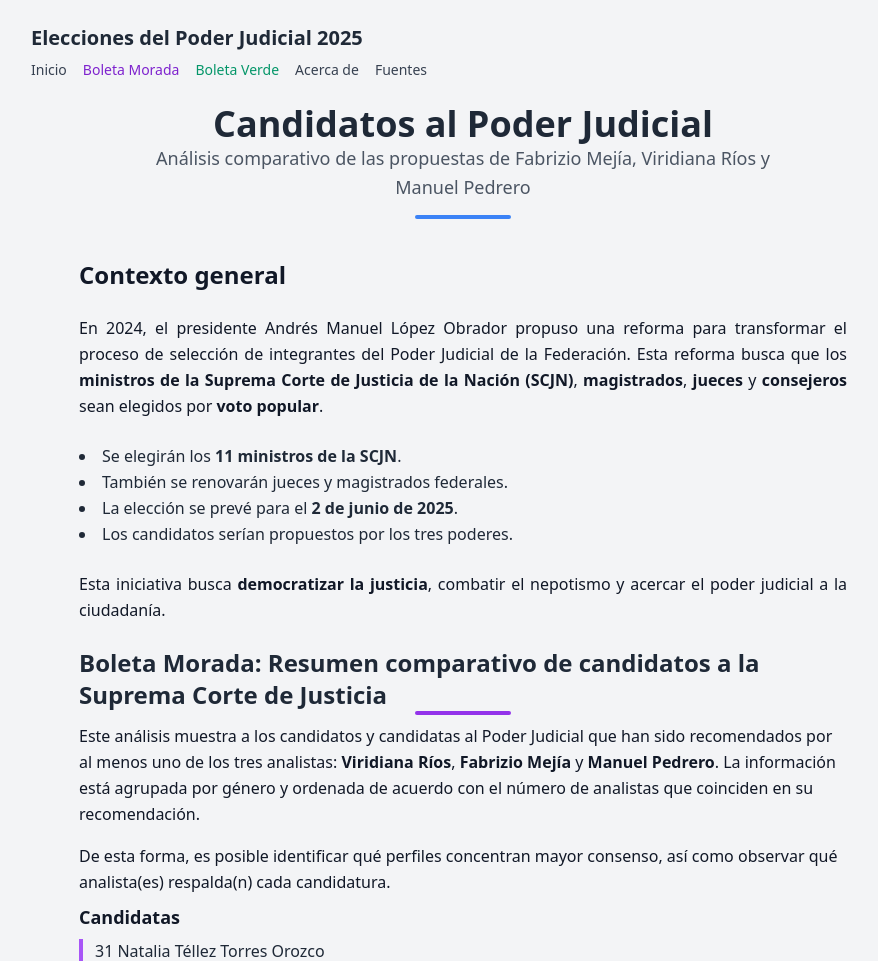
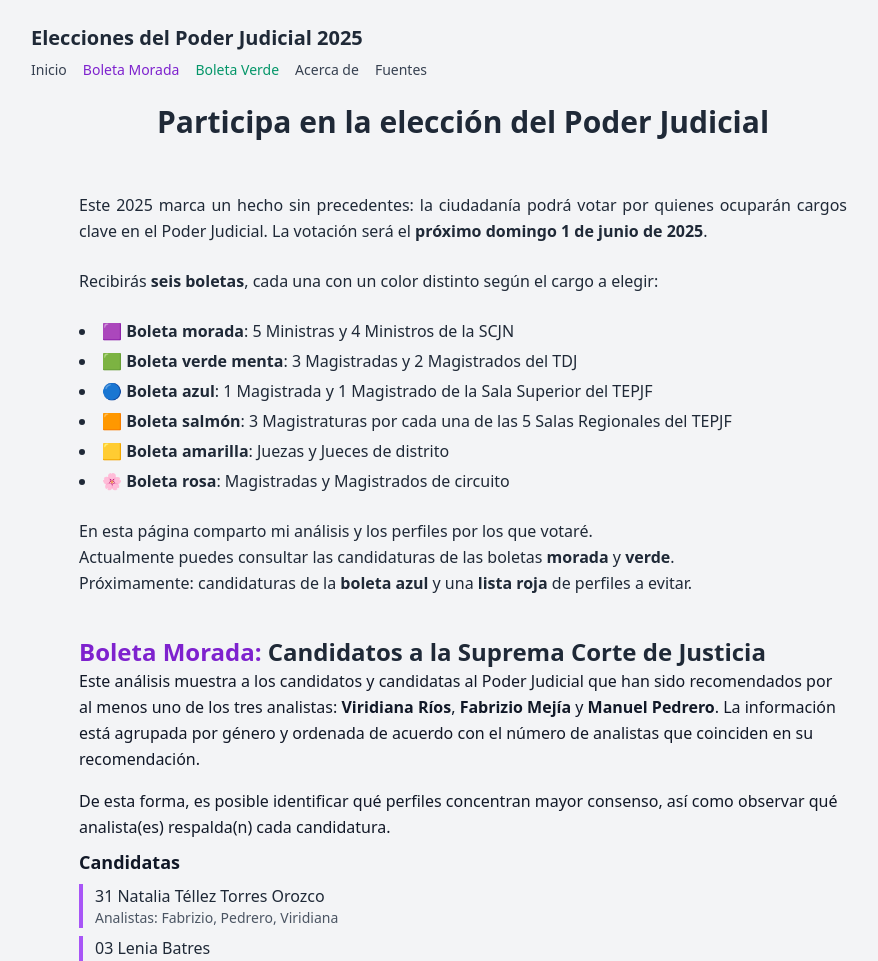
Before and after one commit to cuauhtemocbe/judicial-candidates-mx, a Flask app: page / in a window 1280 px wide. Shown: the top 961 px of the page, without its empty margins (177-1055 px from the left). Run offline with Flask 3, Linux system fonts and the light colour scheme; some libraries are stand-ins or nearby versions.

Commit message:
Change introduction and context to be friendly

```diff
--- a/app/templates/index.html
+++ b/app/templates/index.html
@@ -4,35 +4,37 @@
 
 {% block content %}
 
-<header class="text-center mb-10">
-  <h1 class="text-4xl font-bold text-gray-800">Candidatos al Poder Judicial</h1>
-  <p class="text-gray-600 text-lg max-w-2xl mx-auto leading-relaxed">
-    Análisis comparativo de las propuestas de Fabrizio Mejía, Viridiana Ríos y Manuel Pedrero
+<section class="max-w-3xl mx-auto mb-10 space-y-6 text-gray-800 text-justify">
+  <h2 class="text-3xl font-bold text-center">Participa en la elección del Poder Judicial</h2>
+  <div class="w-24 h-1 mx-auto rounded-full mb-2"></div>
+  <p>
+    Este 2025 marca un hecho sin precedentes: la ciudadanía podrá votar por quienes ocuparán cargos clave en el Poder Judicial. La votación será el <strong>próximo domingo 1 de junio de 2025</strong>.
   </p>
-  <div class="w-24 h-1 bg-blue-500 mx-auto mt-3 rounded-full"></div>
-</header>
 
-<section class="max-w-3xl mx-auto mb-6 space-y-6">
-  <h2 class="text-2xl font-semibold">Contexto general</h2>
-  <p class="text-justify">
-    En 2024, el presidente Andrés Manuel López Obrador propuso una reforma para transformar el proceso de selección
-    de integrantes del Poder Judicial de la Federación. Esta reforma busca que los <strong>ministros de la Suprema Corte de Justicia de la Nación (SCJN)</strong>,
-    <strong>magistrados</strong>, <strong>jueces</strong> y <strong>consejeros</strong> sean elegidos por <strong>voto popular</strong>.
+  <p>
+    Recibirás <strong>seis boletas</strong>, cada una con un color distinto según el cargo a elegir:
   </p>
-  <ul class="list-disc list-inside text-gray-800">
-    <li>Se elegirán los <strong>11 ministros de la SCJN</strong>.</li>
-    <li>También se renovarán jueces y magistrados federales.</li>
-    <li>La elección se prevé para el <strong>2 de junio de 2025</strong>.</li>
-    <li>Los candidatos serían propuestos por los tres poderes.</li>
+
+  <ul class="list-disc list-inside space-y-1">
+    <li>🟪 <strong>Boleta morada</strong>: 5 Ministras y 4 Ministros de la SCJN</li>
+    <li>🟩 <strong>Boleta verde menta</strong>: 3 Magistradas y 2 Magistrados del TDJ</li>
+    <li>🔵 <strong>Boleta azul</strong>: 1 Magistrada y 1 Magistrado de la Sala Superior del TEPJF</li>
+    <li>🟧 <strong>Boleta salmón</strong>: 3 Magistraturas por cada una de las 5 Salas Regionales del TEPJF</li>
+    <li>🟨 <strong>Boleta amarilla</strong>: Juezas y Jueces de distrito</li>
+    <li>🌸 <strong>Boleta rosa</strong>: Magistradas y Magistrados de circuito</li>
   </ul>
-  <p class="text-justify">
-    Esta iniciativa busca <strong>democratizar la justicia</strong>, combatir el nepotismo y acercar el poder judicial a la ciudadanía.
+
+  <p>
+    En esta página comparto mi análisis y los perfiles por los que votaré.<br>
+    Actualmente puedes consultar las candidaturas de las boletas <strong>morada</strong> y <strong>verde</strong>.<br>
+    Próximamente: candidaturas de la <strong>boleta azul</strong> y una <strong>lista roja</strong> de perfiles a evitar.
   </p>
 </section>
 
 <section class="max-w-3xl mx-auto mb-10">
-  <h2 id="purple-ballot" class="text-2xl font-semibold text-gray-800">Boleta Morada: Resumen comparativo de candidatos a la Suprema Corte de Justicia</h2>
-  <div class="w-24 h-1 bg-purple-600 mx-auto rounded-full mb-2"></div>
+  <h2 id="purple-ballot" class="text-2xl font-semibold text-gray-800">
+    <span class="text-purple-700">Boleta Morada: </span>Candidatos a la Suprema Corte de Justicia
+  </h2>
   <p>
     Este análisis muestra a los candidatos y candidatas al Poder Judicial que han sido recomendados por al menos uno de los tres analistas:
     <strong>Viridiana Ríos</strong>, <strong>Fabrizio Mejía</strong> y <strong>Manuel Pedrero</strong>.
@@ -69,9 +71,9 @@
   <a href="{{ url_for('main.index') }}" class="text-blue-600 hover:underline text-sm">← Volver al inicio</a>
 </p>
 <section class="max-w-3xl mx-auto mt-8 mb-12">
-  <h2 class="text-2xl font-semibold mb-3">Detalle de candidatos por analista</h2>
+  <h2 class="text-2xl font-semibold mb-3">Detalle de candidatos</h2>
   <p class="text-sm text-gray-600 mb-3">
-    A continuación se presenta el listado de candidatas y candidatos recomendados por cada analista.
+    A continuación se presenta el listado de candidatas y candidatos a la <strong>SCJN</strong> recomendados por cada analista.
     El resumen de la razón del voto fue generado con apoyo de inteligencia artificial a partir del análisis original.
   </p>
 
```
